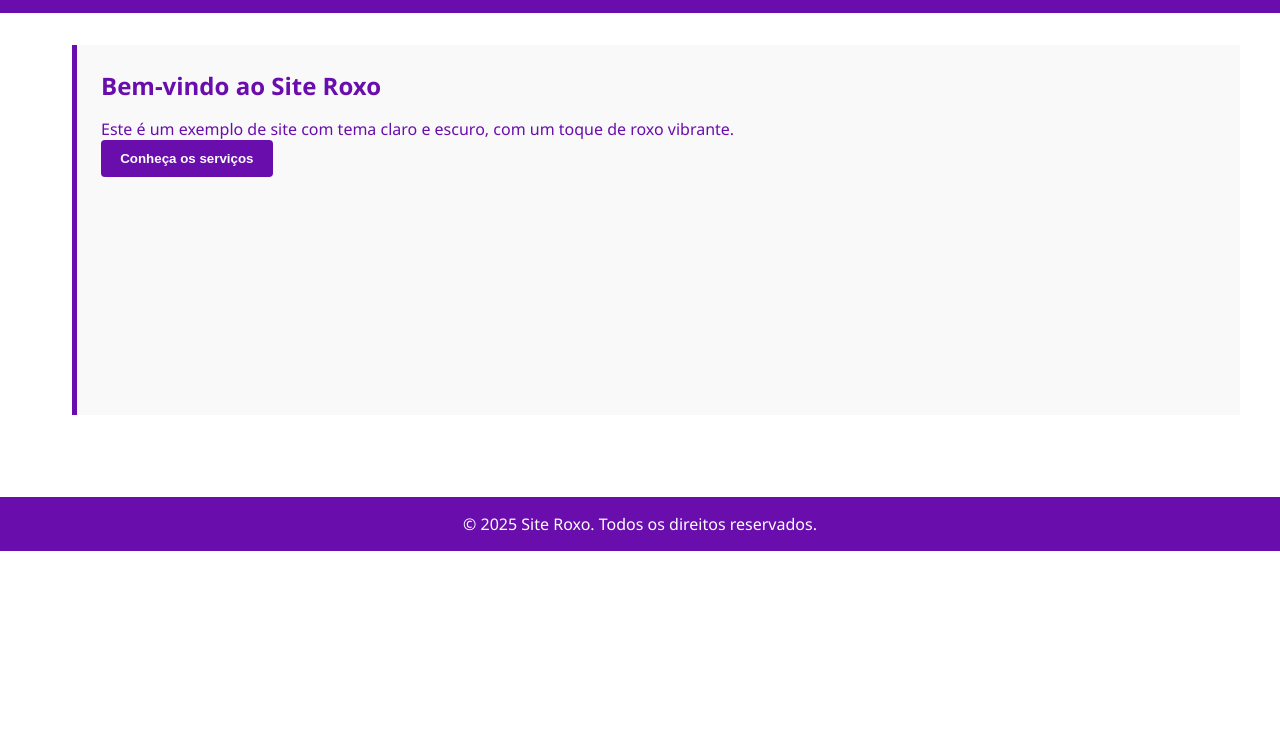
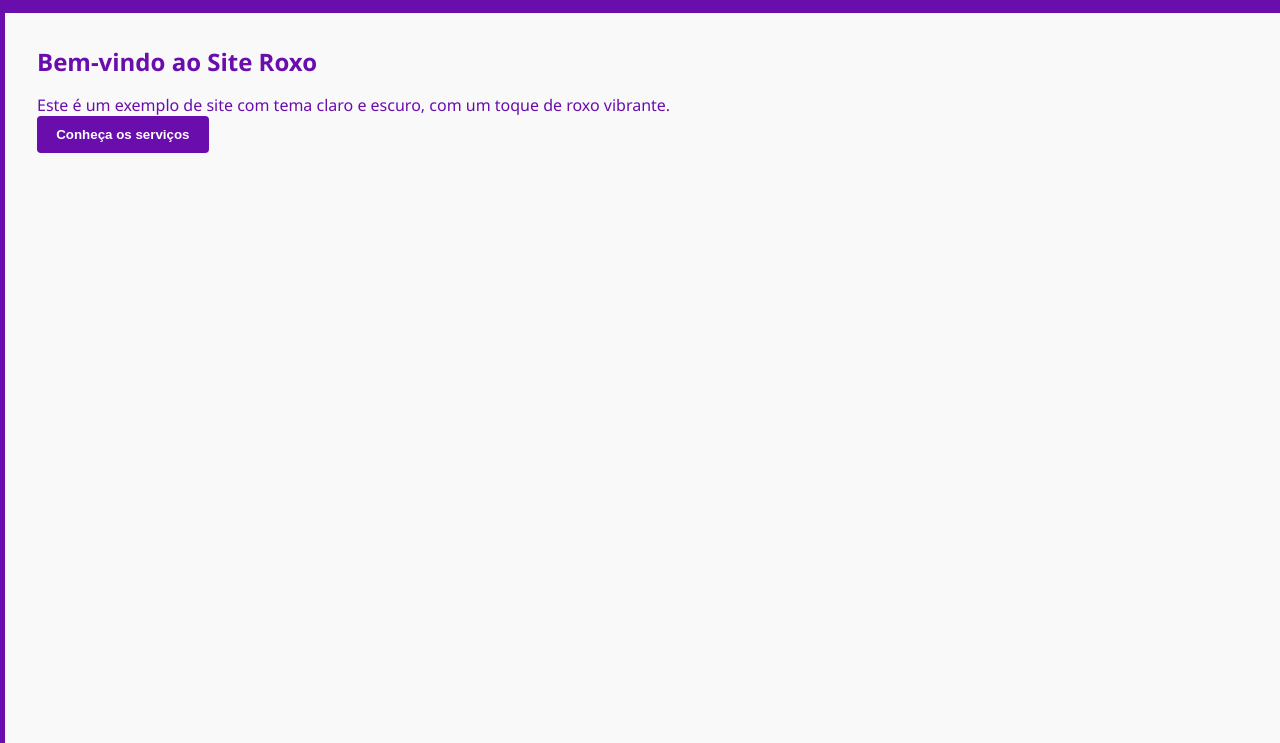
Before and after one commit to SalomaoSilveira/A, a plain HTML site: page index.html in a window 1280 px wide. Shown: the part 57-800 px from the top of the page. Drawn offline with Linux system fonts and the light colour scheme.

Commit message:
Update style.css

```diff
--- a/style.css
+++ b/style.css
@@ -15,11 +15,13 @@ body.dark-mode {
   box-sizing: border-box;
 }
 
-body {
+html, body {
   font-family: 'Segoe UI', sans-serif;
   background-color: var(--bg-color);
   color: var(--text-color);
   transition: background-color 0.3s ease, color 0.3s ease;
+  overflow: hidden;
+  height: 100vh;
 }
 
 .navbar {
@@ -43,7 +45,6 @@ body {
 .hamburger {
   display: none;
   flex-direction: column;
-  justify-content: center;
   gap: 5px;
   cursor: pointer;
   height: 24px;
@@ -98,25 +99,24 @@ body {
 }
 
 main {
-  max-width: 1200px;
-  margin: 2rem auto;
-  padding: 0 2rem;
+  height: calc(100vh - 70px); /* altura total menos navbar */
   overflow: hidden;
-  position: relative;
-  height: 420px;
 }
 
 .sections-wrapper {
   display: flex;
-  transition: transform 0.5s ease-in-out;
   width: 400%;
+  height: 100%;
+  transition: transform 0.6s ease-in-out;
 }
 
 section {
-  min-width: 100%;
-  padding: 1.5rem;
+  width: 100vw;
+  height: 100%;
+  padding: 2rem;
   background-color: #f9f9f9;
   border-left: 5px solid var(--primary-color);
+  overflow-y: auto;
 }
 
 body.dark-mode section {
@@ -164,7 +164,8 @@ footer {
   color: white;
   text-align: center;
   padding: 1rem;
-  margin-top: 2rem;
+  position: relative;
+  z-index: 1000;
 }
 
 @media (max-width: 768px) {
@@ -180,6 +181,7 @@ footer {
     padding: 2rem;
     gap: 1rem;
     transition: right 0.4s ease;
+    z-index: 999;
   }
 
   .nav-links.open {
```
